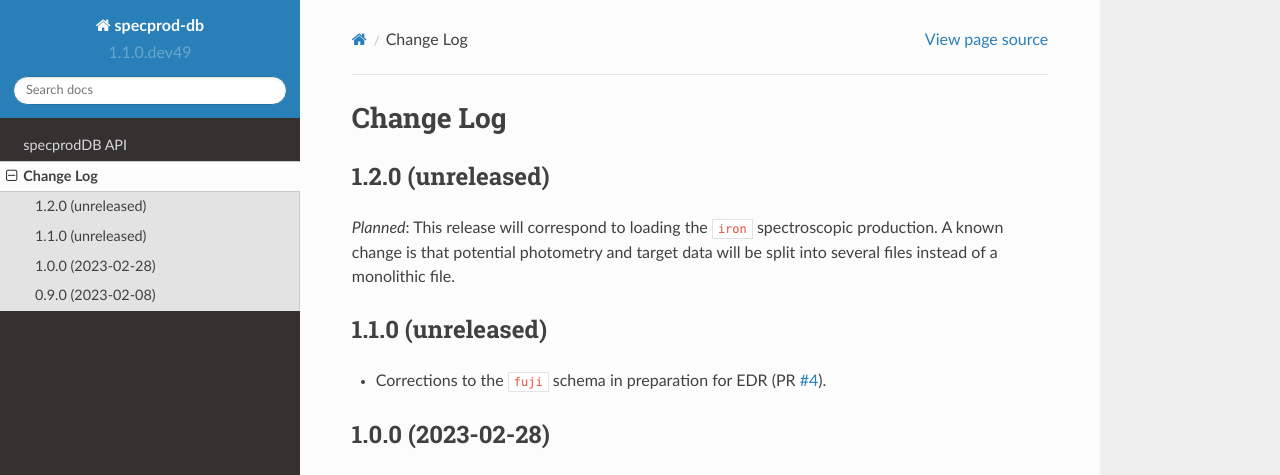
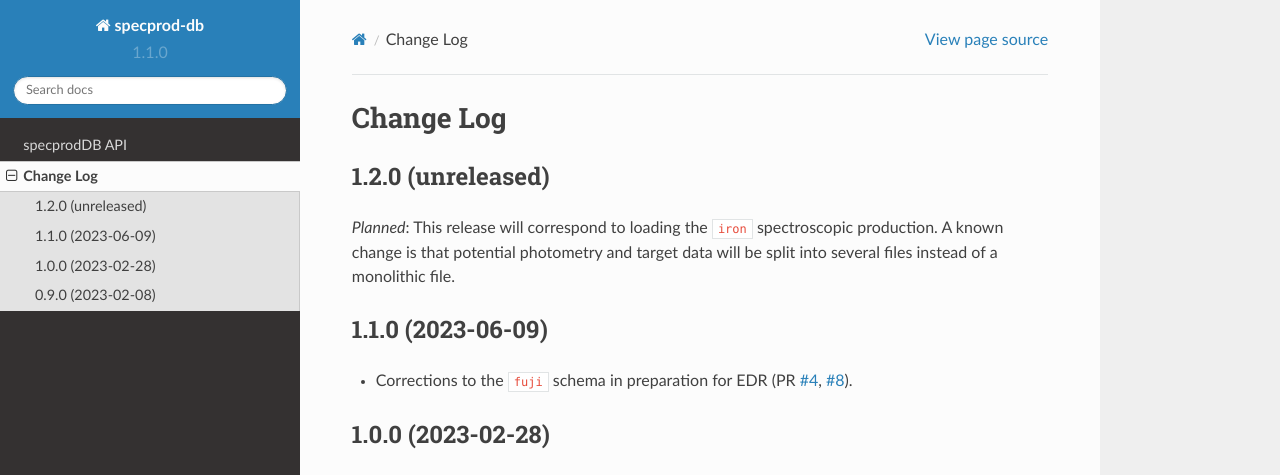
Before and after one commit to desihub/specprod-db, a Sphinx documentation site: the page built from doc/changes.rst, in a window 1280 px wide. Shown: the top 475 px of the page. Built offline with Sphinx 7.4.7 and the Read the Docs theme 2.0.0, drawn with Linux system fonts in a browser that asks for light colours.

Commit message:
prepare change log and version for tagging.

```diff
--- a/doc/changes.rst
+++ b/doc/changes.rst
@@ -9,12 +9,13 @@
 production. A known change is that potential photometry and target data
 will be split into several files instead of a monolithic file.
 
-1.1.0 (unreleased)
+1.1.0 (2023-06-09)
 ------------------
 
-* Corrections to the ``fuji`` schema in preparation for EDR (PR `#4`_).
+* Corrections to the ``fuji`` schema in preparation for EDR (PR `#4`_, `#8`_).
 
 .. _`#4`: https://github.com/desihub/specprod-db/pull/4
+.. _`#8`: https://github.com/desihub/specprod-db/pull/8
 
 1.0.0 (2023-02-28)
 ------------------
--- a/py/specprodDB/_version.py
+++ b/py/specprodDB/_version.py
@@ -1 +1 @@
-__version__ = '1.1.0.dev49'
+__version__ = '1.1.0'
```
